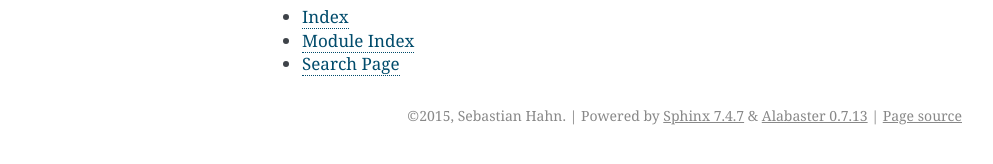
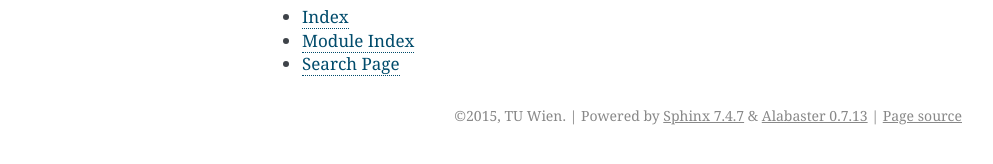
Before and after one commit to TUW-GEO/pygeobase, a Sphinx documentation site: the page built from docs/index.rst, in a window 1280 px wide. Shown: the part 613-777 px from the top of the page, without its empty margins (148-1141 px from the left). Built offline with Sphinx 7.4.7, drawn with Linux system fonts in a browser that asks for light colours; formulas are drawn with MathJax 3; pages that are not in the unit, such as notebooks, are missing from menus; the version number could not be read and is left out.

Commit message:
Fix docs copyright and package name

```diff
--- a/docs/conf.py
+++ b/docs/conf.py
@@ -17,7 +17,7 @@
 __location__ = os.path.join(os.getcwd(), os.path.dirname(
     inspect.getfile(inspect.currentframe())))
 
-package = "pygeobase_scaffold"
+package = "pygeobase"
 namespace = []
 namespace_pkg = ".".join([namespace[-1], package]) if namespace else package
 
@@ -51,8 +51,8 @@
 master_doc = 'index'
 
 # General information about the project.
-project = u'pygeobase_scaffold'
-copyright = u'2015, Sebastian Hahn'
+project = u'pygeobase'
+copyright = u'2015, TU Wien'
 
 # The version info for the project you're documenting, acts as replacement for
 # |version| and |release|, also used in various other places throughout the
@@ -183,7 +183,7 @@
 # html_file_suffix = None
 
 # Output file base name for HTML help builder.
-htmlhelp_basename = 'pygeobase_scaffold-doc'
+htmlhelp_basename = 'pygeobase-doc'
 
 
 # -- Options for LaTeX output --------------------------------------------------
@@ -202,8 +202,8 @@
 # Grouping the document tree into LaTeX files. List of tuples
 # (source start file, target name, title, author, documentclass [howto/manual]).
 latex_documents = [
-  ('index', 'user_guide.tex', u'pygeobase_scaffold Documentation',
-   u'Sebastian Hahn', 'manual'),
+  ('index', 'user_guide.tex', u'pygeobase Documentation',
+   u'TU Wien', 'manual'),
 ]
 
 # The name of an image file (relative to this directory) to place at the top of
```
